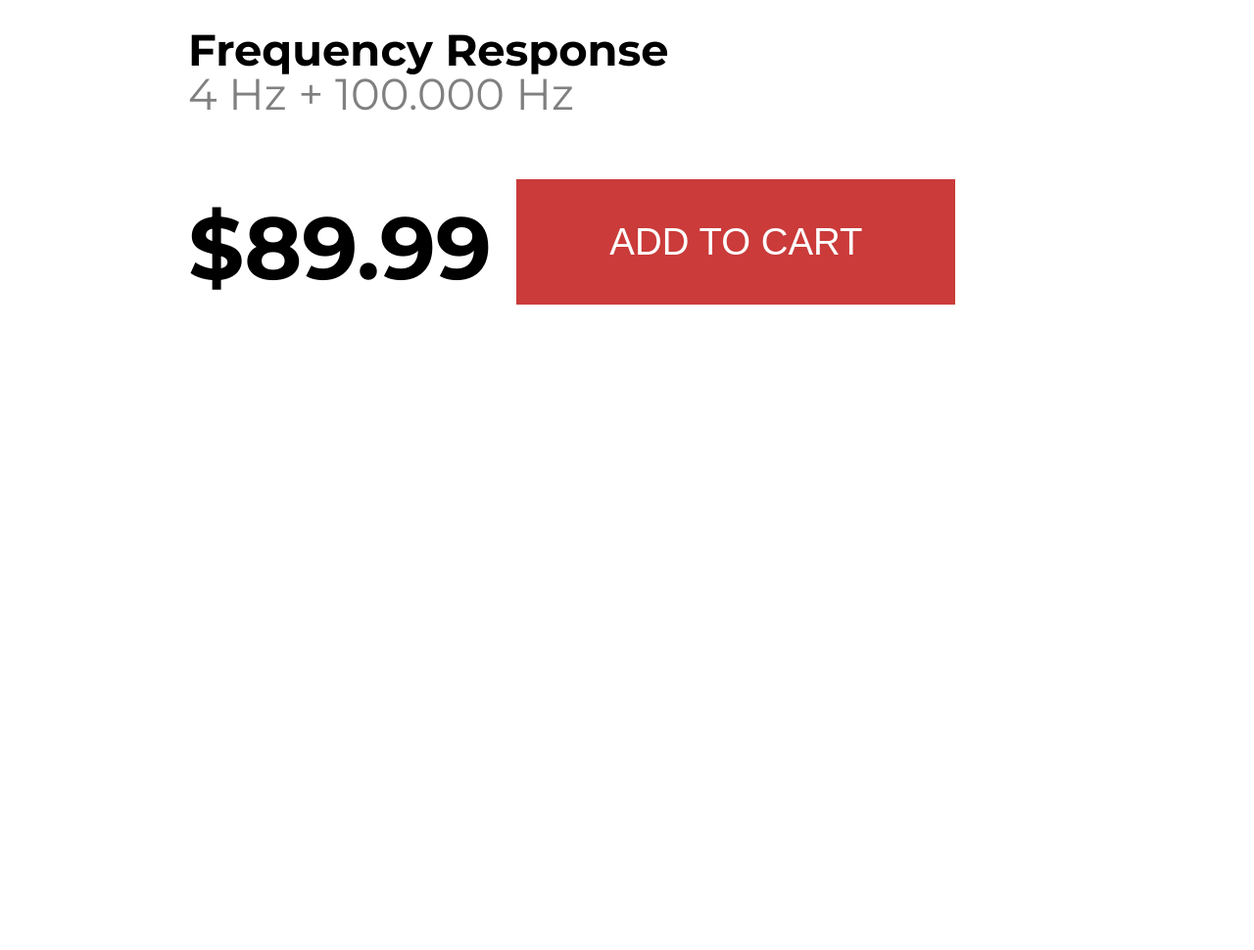
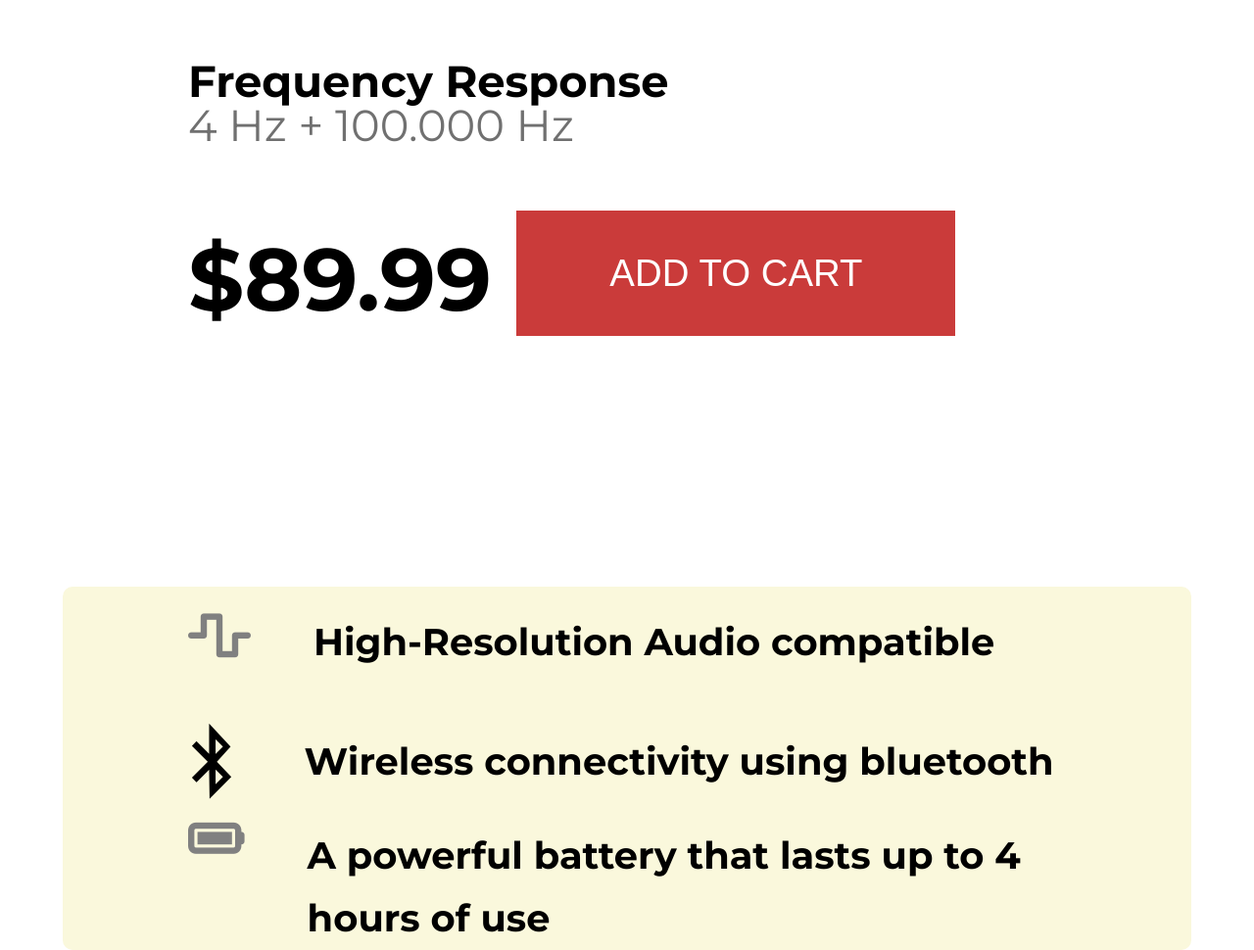
Before and after one commit to SamLeal/fone-landing-page, a plain HTML site: page index.html in a window 1280 px wide. Shown: the part 1692-2662 px from the top of the page at 98% size. Before the commit the page ends 2003 px from the top, so only its background shows below. Drawn offline with Linux system fonts and the light colour scheme.

Commit message:
Adicionando footer
Adicionando o footer e alguns aprimoramentos.

```diff
--- a/assets/css/footer.css
+++ b/assets/css/footer.css
@@ -0,0 +1,50 @@
+.footer {
+
+
+    background-color: hsl(56, 75%, 92.2%);
+
+
+    margin: 0vw 5vw 0vw 5vw ;
+    border-radius: 10px;
+
+}
+
+.footer__box{
+    display: flex;
+    margin-left: 10vw;
+
+}
+
+.blue__img {
+    padding-top: 4vw;
+    font-size: 6vw;
+    padding-right: 5.5vw;
+}
+
+.blue__text {
+    margin-top: 2.5vw;
+}
+
+.fa-wave-square {
+    padding-top: 2vw;
+    background-color: hsl(56, 75%, 92.2%);
+    font-size: 4vw;
+    padding-right: 5vw;
+}
+
+.battery__img {
+    background-color: hsl(56, 75%, 92.2%);
+    font-size: 4vw;
+    padding-right: 5vw;
+}
+
+
+
+.footer__text {
+    padding-top: 2vw;
+    width: 80%;
+
+    font-size: 3vw;
+    font-weight: 700;
+    line-height: 5vw;
+}
--- a/assets/css/main.css
+++ b/assets/css/main.css
@@ -1,5 +1,5 @@
 .main__container {
-    margin: 5vw  15vw 0rem 15vw;
+    margin: 5vw  15vw 20vw 15vw;
 }
 
 .main__img {
@@ -16,6 +16,10 @@
     padding: 10vw 0px 4vw 0px;
 }
 
+.box__star {
+    padding-top: 2.5vw;
+}
+
 .main__box  {
     width: 100%;
 }
@@ -30,7 +34,7 @@
 }
 
 .box__text {
-    color: gray;
+    color: #707070;
     font-size: 3.5vw;
 }
 
--- a/index.html
+++ b/index.html
@@ -29,7 +29,7 @@
             <h1 class="box__title">Hyper X ON-EAR</h1>
             <div class="box__div">
                 <h2 class="box__subtitle">Wireless over-ear headphones</h2>
-                <p class="box__text">4.2 (335)</p>
+                <p class="box__text box__star">4.2 (335)</p>
             </div>
             <div class="box__div">
                 <h2 class="box__subtitle">Driver unit</h2>
@@ -45,7 +45,20 @@
             </div>
         </section>
     </main>
-
+    <footer class="footer">
+        <div class="footer__box">
+            <i class="fas fa-wave-square"></i>
+            <p class="footer__text">High-Resolution Audio compatible</p>
+        </div>
+        <div class="footer__box">
+            <i class="fab fa-bluetooth-b blue__img"></i>
+            <p class="footer__text blue__text">Wireless connectivity using bluetooth</p>
+        </div>
+        <div class="footer__box">
+            <i class="fas fa-battery-full battery__img"></i>
+            <p class="footer__text">A powerful battery that lasts up to 4 hours of use</p>
+        </div>
+    </footer>
 
 </body>
 </html>
```
